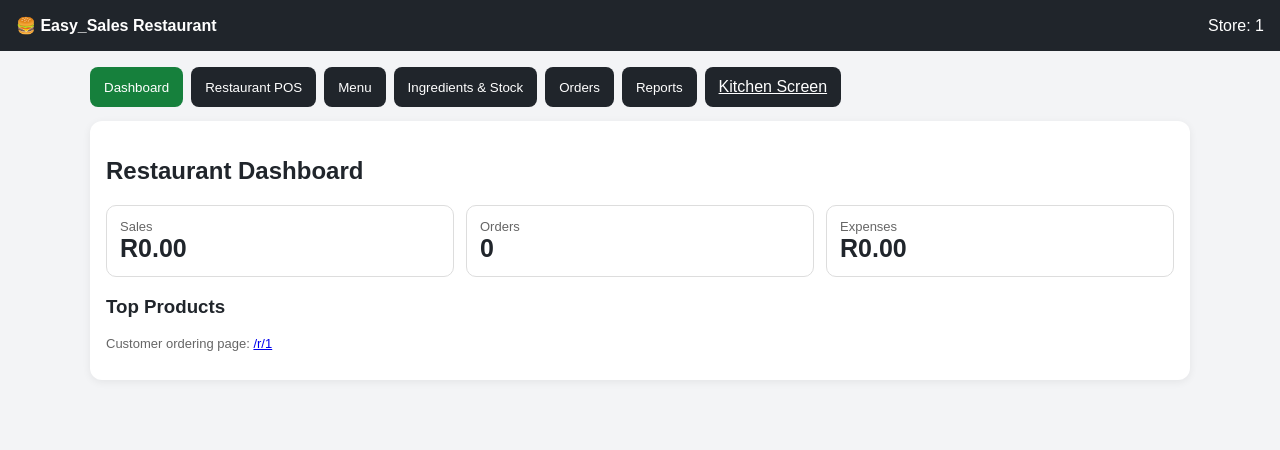
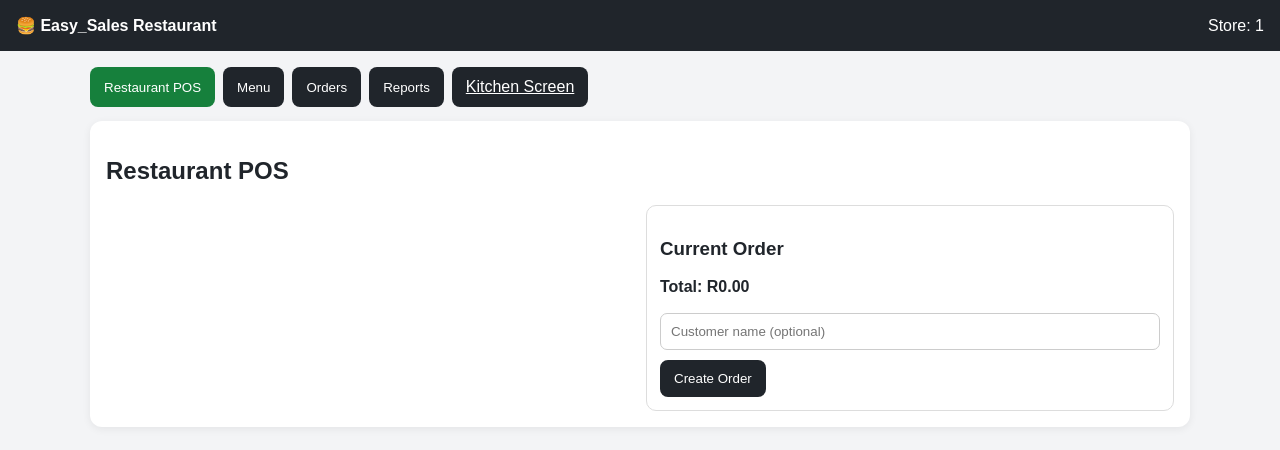
Before and after one commit to JAKES07/Easy_Sales, a Flask app: template templates/restaurant.html in a window 1280 px wide. Shown: the top 450 px of the page. Run offline with Flask 3, Linux system fonts and the light colour scheme; the template is opened without the code that fills it: most values are stand-ins (such as "Sample title", 1, 10 or a date in 2020).

Commit message:
Update Easy_Sales: templates/restaurant.html

```diff
--- a/templates/restaurant.html
+++ b/templates/restaurant.html
@@ -1,10 +1,9 @@
 <!doctype html><html><head><meta charset="utf-8"><meta name="viewport" content="width=device-width,initial-scale=1"><title>Restaurant - Easy_Sales</title><style>
 body{font-family:Arial;margin:0;background:#f3f4f6;color:#20252b}.top{background:#20252b;color:#fff;padding:16px;display:flex;justify-content:space-between;align-items:center;gap:10px;flex-wrap:wrap}.wrap{max-width:1100px;margin:auto;padding:16px}.tabs{display:flex;gap:8px;overflow:auto;margin-bottom:14px}.tabs button,.btn{border:0;border-radius:8px;padding:11px 14px;background:#20252b;color:#fff;cursor:pointer}.tabs button.active{background:#16803c}.panel{display:none;background:#fff;border-radius:12px;padding:16px;box-shadow:0 2px 8px #0001}.panel.active{display:block}.grid{display:grid;grid-template-columns:repeat(auto-fit,minmax(220px,1fr));gap:12px}.card{border:1px solid #ddd;border-radius:10px;padding:13px;background:#fff}.muted{color:#666;font-size:13px}.input{width:100%;box-sizing:border-box;padding:10px;margin:5px 0 10px;border:1px solid #ccc;border-radius:7px}.menu-item{display:flex;justify-content:space-between;align-items:center;gap:10px;border:1px solid #ddd;padding:10px;border-radius:8px;margin:6px 0}.danger{background:#a72a2a}.green{color:#16803c}.red{color:#a72a2a}.stat{font-size:25px;font-weight:700}.order{border-left:5px solid #16803c}.small{font-size:12px}.recipe-row{display:grid;grid-template-columns:1fr 110px;gap:8px;align-items:center;margin:5px 0}
-</style></head><body><div class="top"><strong>🍔 Easy_Sales Restaurant</strong><span>Store: {{store_id}}</span></div><div class="wrap"><div class="tabs"><button data-tab="dashboard" class="active">Dashboard</button><button data-tab="pos">Restaurant POS</button><button data-tab="menu">Menu</button><button data-tab="ingredients">Ingredients & Stock</button><button data-tab="orders">Orders</button><button data-tab="reports">Reports</button><a class="btn" href="{{url_for('restaurant.kitchen_page')}}">Kitchen Screen</a></div>
-<section id="dashboard" class="panel active"><h2>Restaurant Dashboard</h2><div class="grid"><div class="card"><div class="muted">Sales</div><div class="stat" id="dashRevenue">R0.00</div></div><div class="card"><div class="muted">Orders</div><div class="stat" id="dashOrders">0</div></div><div class="card"><div class="muted">Expenses</div><div class="stat" id="dashExpenses">R0.00</div></div></div><h3>Top Products</h3><div id="dashItems"></div><p class="muted">Customer ordering page: <a href="{{url_for('restaurant.customer_page',store_id=store_id)}}" target="_blank">{{url_for('restaurant.customer_page',store_id=store_id)}}</a></p></section>
-<section id="pos" class="panel"><h2>Restaurant POS</h2><div class="grid"><div><div id="posMenu"></div></div><div class="card"><h3>Current Order</h3><div id="cart"></div><strong>Total: <span id="cartTotal">R0.00</span></strong><div style="margin-top:12px"><input id="customerName" class="input" placeholder="Customer name (optional)"><button class="btn" id="placePos">Create Order</button></div></div></div></section>
-<section id="menu" class="panel"><h2>Menu & Recipes</h2><form id="menuForm" class="card"><input id="mName" class="input" placeholder="Menu item name" required><input id="mCat" class="input" placeholder="Category" value="Burgers"><input id="mPrice" class="input" type="number" step="0.01" min="0" placeholder="Selling price" required><h3>Recipe quantities per item</h3><div id="recipeInputs"></div><button class="btn">Save Menu Item</button></form><div id="menuList" style="margin-top:14px"></div></section>
-<section id="ingredients" class="panel"><h2>Ingredients & Purchase Packs</h2><p class="muted">Buy in boxes, bags, bottles or other packs. Easy_Sales converts the purchase pack into a usable unit cost.</p><form id="ingredientForm" class="card"><input id="iName" class="input" placeholder="Ingredient e.g. Burger Patties" required><input id="iPack" class="input" placeholder="Purchase pack e.g. box / bag / bottle" value="box"><input id="iPackQty" class="input" type="number" step="0.001" min="0.001" placeholder="Pack contains (e.g. 6)" required><input id="iUnit" class="input" placeholder="Usable unit e.g. each / kg / ml" value="each"><input id="iCost" class="input" type="number" step="0.01" min="0" placeholder="Pack cost" required><input id="iStock" class="input" type="number" step="0.001" min="0" placeholder="Opening packs" value="0"><button class="btn">Add Ingredient</button></form><div id="ingredientList" style="margin-top:14px"></div></section>
+</style></head><body><div class="top"><strong>🍔 Easy_Sales Restaurant</strong><span>Store: {{store_id}}</span></div><div class="wrap"><div class="tabs"><button data-tab="pos" class="active">Restaurant POS</button><button data-tab="menu">Menu</button><button data-tab="orders">Orders</button><button data-tab="reports">Reports</button><a class="btn" href="{{url_for('restaurant.kitchen_page')}}">Kitchen Screen</a></div>
+<section id="pos" class="panel active"><h2>Restaurant POS</h2><div class="grid"><div><div id="posMenu"></div></div><div class="card"><h3>Current Order</h3><div id="cart"></div><strong>Total: <span id="cartTotal">R0.00</span></strong><div style="margin-top:12px"><input id="customerName" class="input" placeholder="Customer name (optional)"><button class="btn" id="placePos">Create Order</button></div></div></div></section>
+<section id="menu" class="panel"><h2>Menu</h2><form id="menuForm" class="card"><input id="mName" class="input" placeholder="Menu item name" required><input id="mCat" class="input" placeholder="Category" value="Burgers"><input id="mPrice" class="input" type="number" step="0.01" min="0" placeholder="Selling price" required><button class="btn">Save Menu Item</button></form><div id="menuList" style="margin-top:14px"></div></section>
+
 <section id="orders" class="panel"><h2>Restaurant Orders</h2><div id="ordersList"></div></section>
 <section id="reports" class="panel"><h2>Restaurant Performance</h2><div id="reportBox"></div></section></div><script>
 const STORE={{store_id|tojson}}, money=v=>'R'+Number(v||0).toLocaleString('en-ZA',{minimumFractionDigits:2,maximumFractionDigits:2}); let data={ingredients:[],menus:[]},cart=[];
@@ -12,20 +11,16 @@ async function api(url,opt={}){opt.headers={'Content-Type':'application/json',..
 function show(tab){document.querySelectorAll('.panel').forEach(x=>x.classList.toggle('active',x.id===tab));document.querySelectorAll('.tabs button').forEach(x=>x.classList.toggle('active',x.dataset.tab===tab)); if(tab==='orders')loadOrders();if(tab==='reports')loadReport()}
 document.querySelectorAll('.tabs button').forEach(b=>b.onclick=()=>show(b.dataset.tab));
 async function load(){data=await api('/api/restaurant/bootstrap?store_id='+encodeURIComponent(STORE)); renderAll()}
-function renderAll(){renderIngredients();renderMenus();renderPOS();renderRecipeInputs()}
-function renderIngredients(){document.getElementById('ingredientList').innerHTML=data.ingredients.map(i=>`<div class="card"><strong>${esc(i.name)}</strong><div class="muted">Buy: ${esc(i.purchase_pack)} of ${i.pack_quantity} ${esc(i.unit)} for ${money(i.pack_cost)}</div><div>Cost per ${esc(i.unit)}: <strong>${money(i.base_unit_cost)}</strong></div><div>Stock: <strong>${Number(i.stock_quantity).toFixed(2)} ${esc(i.unit)}</strong></div><button class="btn" onclick="buy(${i.id})">Add Purchase</button></div>`).join('')||'<p class="muted">No ingredients yet.</p>'}
-async function buy(id){const i=data.ingredients.find(x=>x.id===id);const packs=prompt('How many '+i.purchase_pack+'s received?','1');if(packs===null)return;const price=prompt('Cost per pack for this purchase:',i.pack_cost);if(price===null)return;await api('/api/restaurant/ingredients/'+id+'/purchase',{method:'POST',body:JSON.stringify({store_id:STORE,packs,pack_cost:price})});await load()}
+function renderAll(){renderMenus();renderPOS()}
 function renderMenus(){document.getElementById('menuList').innerHTML=data.menus.map(m=>`<div class="card"><strong>${esc(m.name)}</strong> <span class="muted">${esc(m.category)}</span><div>Sell: ${money(m.selling_price)} | Ingredient cost: ${money(m.ingredient_cost)} | <span class="${m.gross_profit<0?'red':'green'}">Est. profit: ${money(m.gross_profit)}</span></div></div>`).join('')||'<p class="muted">No menu items yet.</p>'}
-function renderRecipeInputs(){document.getElementById('recipeInputs').innerHTML=data.ingredients.map(i=>`<div class="recipe-row"><span>${esc(i.name)} <small class="muted">(${money(i.base_unit_cost)}/${esc(i.unit)})</small></span><input class="input recipeQty" data-id="${i.id}" type="number" min="0" step="0.001" placeholder="qty in ${esc(i.unit)}"></div>`).join('')||'<p class="muted">Add ingredients first.</p>'}
 function renderPOS(){document.getElementById('posMenu').innerHTML=data.menus.map(m=>`<button class="btn" style="margin:4px" onclick="addCart(${m.id})">${esc(m.name)}<br>${money(m.selling_price)}</button>`).join('')||'<p class="muted">Create menu items first.</p>';document.getElementById('cart').innerHTML=cart.map((x,n)=>`<div class="menu-item"><span>${esc(x.name)} × ${x.qty}</span><span>${money(x.qty*x.price)} <button class="btn danger" onclick="cart.splice(${n},1);renderPOS()">×</button></span></div>`).join('')||'<p class="muted">No items.</p>';document.getElementById('cartTotal').textContent=money(cart.reduce((a,x)=>a+x.qty*x.price,0))}
 function addCart(id){const m=data.menus.find(x=>x.id===id);let x=cart.find(x=>x.id===id);if(x)x.qty++;else cart.push({id:m.id,name:m.name,price:m.selling_price,qty:1});renderPOS()}
 document.getElementById('placePos').onclick=async()=>{if(!cart.length)return alert('Add food first.');const j=await api('/api/restaurant/orders',{method:'POST',body:JSON.stringify({store_id:STORE,source:'POS',customer_name:document.getElementById('customerName').value,items:cart.map(x=>({menu_id:x.id,quantity:x.qty}))})});alert('Order '+j.order_number+' created. Pay the order in the Orders tab.');cart=[];document.getElementById('customerName').value='';renderPOS();show('orders');loadOrders()}
-document.getElementById('ingredientForm').onsubmit=async e=>{e.preventDefault();await api('/api/restaurant/ingredients',{method:'POST',body:JSON.stringify({store_id:STORE,name:iName.value,purchase_pack:iPack.value,pack_quantity:iPackQty.value,unit:iUnit.value,pack_cost:iCost.value,stock_packs:iStock.value})});e.target.reset();iPack.value='box';iUnit.value='each';iStock.value=0;await load()}
-document.getElementById('menuForm').onsubmit=async e=>{e.preventDefault();const recipe=[...document.querySelectorAll('.recipeQty')].filter(x=>Number(x.value)>0).map(x=>({ingredient_id:x.dataset.id,quantity:x.value}));await api('/api/restaurant/menu',{method:'POST',body:JSON.stringify({store_id:STORE,name:mName.value,category:mCat.value,selling_price:mPrice.value,recipe})});e.target.reset();mCat.value='Burgers';await load()}
+document.getElementById('menuForm').onsubmit=async e=>{e.preventDefault();await api('/api/restaurant/menu',{method:'POST',body:JSON.stringify({store_id:STORE,name:mName.value,category:mCat.value,selling_price:mPrice.value,recipe:[]})});e.target.reset();mCat.value='Burgers';await load()}
 async function loadOrders(){const j=await api('/api/restaurant/orders?store_id='+STORE);document.getElementById('ordersList').innerHTML=j.orders.map(o=>`<div class="card order"><strong>${esc(o.order_number)}</strong> <span class="small">${esc(o.source)}</span><div>${o.items.map(i=>esc(i.product_name)+' × '+i.quantity).join('<br>')}</div><strong>${money(o.total)}</strong><div>Status: <strong>${esc(o.status)}</strong></div>${o.status==='PENDING_PAYMENT'?`<button class="btn" onclick="pay(${o.id})">Mark Paid</button>`:''}${o.status==='PAID'?`<button class="btn" onclick="st(${o.id},'ACCEPTED')">Send to Kitchen</button>`:''}</div>`).join('')||'<p class="muted">No orders.</p>'}
 async function pay(id){await api('/api/restaurant/orders/'+id+'/pay',{method:'POST',body:JSON.stringify({store_id:STORE,payment_method:prompt('Payment method','CASH')||'CASH'})});loadOrders()}
 async function st(id,status){await api('/api/restaurant/orders/'+id+'/status',{method:'POST',body:JSON.stringify({store_id:STORE,status})});loadOrders()}
 async function addExpense(){const n=document.getElementById('expName').value.trim(),a=Number(document.getElementById('expAmount').value);if(!n||a<0)return alert('Enter a valid expense.');await api('/api/restaurant/expenses',{method:'POST',body:JSON.stringify({store_id:STORE,name:n,amount:a})});document.getElementById('expName').value='';document.getElementById('expAmount').value='';loadReport()}
-async function loadReport(){const j=await api('/api/restaurant/report?store_id='+STORE);document.getElementById('reportBox').innerHTML=`<div class="grid"><div class="card"><div class="muted">Revenue</div><div class="stat">${money(j.revenue)}</div></div><div class="card"><div class="muted">Orders</div><div class="stat">${j.orders}</div></div><div class="card"><div class="muted">Expenses</div><div class="stat">${money(j.expenses)}</div></div></div><div class="card"><h3>Add Restaurant Expense</h3><div class="grid"><input id="expName" class="input" placeholder="Expense name e.g. Electricity"><input id="expAmount" class="input" type="number" step="0.01" min="0" placeholder="Amount"></div><button class="btn" onclick="addExpense()">Save Expense</button></div><h3>Product performance</h3>${j.items.map(x=>`<div class="card"><strong>${esc(x.product_name)}</strong> — ${x.quantity_sold} sold<br>Revenue ${money(x.revenue)} | Estimated ingredient cost ${money(x.estimated_cost)} | <strong>Estimated profit ${money(x.estimated_profit)}</strong></div>`).join('')}`;dashRevenue.textContent=money(j.revenue);dashOrders.textContent=j.orders;dashExpenses.textContent=money(j.expenses);dashItems.innerHTML=j.items.slice(0,5).map((x,i)=>`<div class="menu-item"><span>#${i+1} ${esc(x.product_name)}</span><strong>${x.quantity_sold} sold</strong></div>`).join('')}
+async function loadReport(){const j=await api('/api/restaurant/report?store_id='+STORE);const best=(j.items||[]).slice(0,5);document.getElementById('reportBox').innerHTML=`<div class="grid"><div class="card"><div class="muted">Revenue</div><div class="stat">${money(j.revenue)}</div></div><div class="card"><div class="muted">Orders</div><div class="stat">${j.orders}</div></div><div class="card"><div class="muted">Expenses</div><div class="stat">${money(j.expenses)}</div></div></div><div class="card"><h3>Best Sellers</h3>${best.length?best.map((x,i)=>`<div class="menu-item"><span><strong>#${i+1}</strong> ${esc(x.product_name)}</span><strong>${x.quantity_sold} sold</strong></div>`).join(''):'<p class="muted">No sales yet.</p>'}</div><div class="card"><h3>Add Restaurant Expense</h3><div class="grid"><input id="expName" class="input" placeholder="Expense name e.g. Electricity"><input id="expAmount" class="input" type="number" step="0.01" min="0" placeholder="Amount"></div><button class="btn" onclick="addExpense()">Save Expense</button></div><h3>Product Performance</h3>${(j.items||[]).map(x=>`<div class="card"><strong>${esc(x.product_name)}</strong> — ${x.quantity_sold} sold<br>Revenue ${money(x.revenue)} | Estimated ingredient cost ${money(x.estimated_cost)} | <strong>Estimated profit ${money(x.estimated_profit)}</strong></div>`).join('')||'<p class="muted">No product sales yet.</p>'}`}
 function esc(s){return String(s??'').replace(/[&<>"']/g,c=>({'&':'&amp;','<':'&lt;','>':'&gt;','"':'&quot;',"'":'&#39;'}[c]))} load();
 </script></body></html>
```
